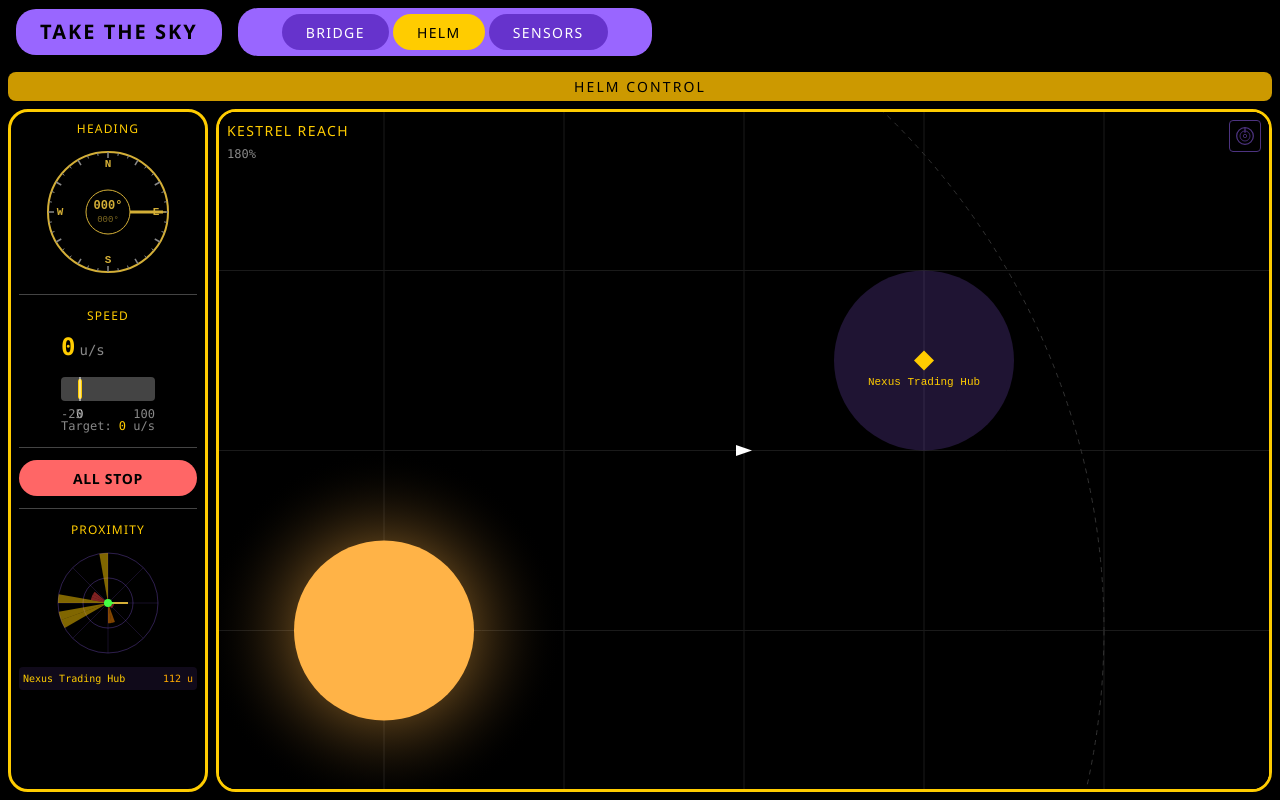
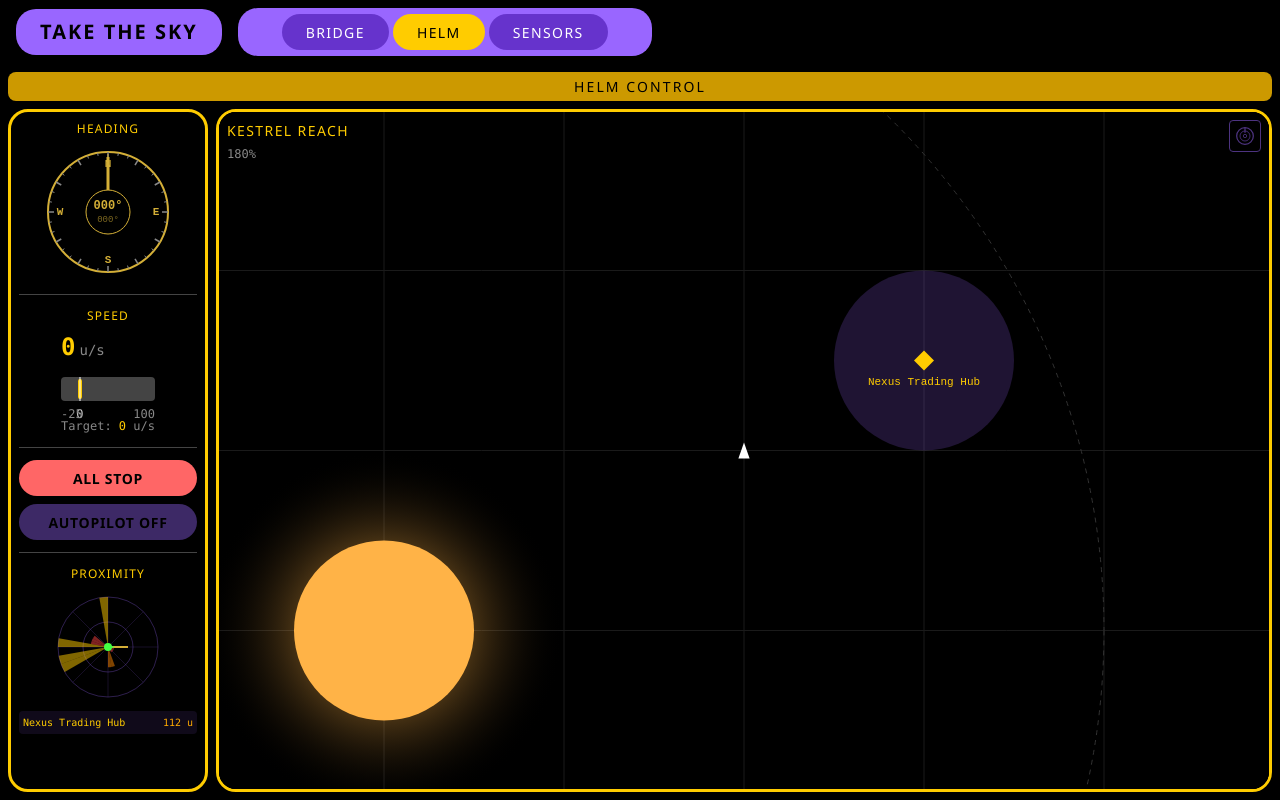
Before and after one commit to IntegerMan/FreighterSim, a Vue app: page /helm in a window 1280 px wide. Built offline with nearby package versions, Linux system fonts and the light colour scheme.

Commit message:
Navigation improvements

```diff
--- a/src/App.vue
+++ b/src/App.vue
@@ -31,6 +31,16 @@ onMounted(() => {
   // Subscribe stores to game loop
   const unsubscribe = subscribe((gameTime) => {
     gameStore.update(gameTime);
+
+    // Apply autopilot steering if enabled
+    if (navStore.autopilotEnabled && navStore.currentWaypoint && !shipStore.isDocked) {
+      const targetHeading = navStore.getHeadingToWaypoint(
+        shipStore.position,
+        navStore.currentWaypoint.position
+      );
+      shipStore.setTargetHeading(targetHeading);
+    }
+
     shipStore.update(gameTime);
     navStore.update(gameTime);
     sensorStore.update(gameTime);
--- a/src/components/map/HelmMap.vue
+++ b/src/components/map/HelmMap.vue
@@ -9,6 +9,8 @@ import {
   drawGrid,
   drawShipIcon,
   drawCourseProjection,
+  drawWaypoint,
+  drawWaypointPath,
   type CameraState
 } from '@/core/rendering';
 import type { Vector2, Station, Planet, JumpGate } from '@/models';
@@ -95,8 +97,33 @@ function render() {
   const isReversing = shipStore.speed < 0 || shipStore.targetSpeed < 0;
   drawCourseProjection(ctx, shipScreenPos, shipStore.heading, shipStore.speed, camera.value, 20, isReversing);
 
+  // Draw waypoint paths
+  const waypoints = navStore.waypoints;
+  if (waypoints.length > 0) {
+    // Line from ship to first waypoint
+    const firstWaypointScreenPos = worldToScreen(waypoints[0].position, camera.value);
+    drawWaypointPath(ctx, shipScreenPos, firstWaypointScreenPos);
+
+    // Lines between waypoints
+    for (let i = 0; i < waypoints.length - 1; i++) {
+      const fromScreenPos = worldToScreen(waypoints[i].position, camera.value);
+      const toScreenPos = worldToScreen(waypoints[i + 1].position, camera.value);
+      drawWaypointPath(ctx, fromScreenPos, toScreenPos);
+    }
+  }
+
+  // Draw waypoints
+  for (let i = 0; i < waypoints.length; i++) {
+    const waypoint = waypoints[i];
+    const screenPos = worldToScreen(waypoint.position, camera.value);
+    drawWaypoint(ctx, screenPos, waypoint.name, i === 0);
+  }
+
   // Draw ship
   drawShip(ctx);
+
+  // Check if waypoint reached
+  navStore.checkWaypointReached(shipStore.position);
 }
 
 function drawRadarOverlay(ctx: CanvasRenderingContext2D) {
@@ -335,7 +362,10 @@ function handleMouseDown(event: MouseEvent) {
       }
     }
 
-    // No object clicked - clear selection
+    // No object clicked - steer toward clicked position
+    const targetHeading = navStore.getHeadingToWaypoint(shipStore.position, worldPos);
+    navStore.disableAutopilot();
+    shipStore.setTargetHeading(targetHeading);
     navStore.clearSelection();
     sensorStore.clearSelection();
   } else if (event.button === 2) { // Right click - start panning
--- a/src/components/map/SystemMap.vue
+++ b/src/components/map/SystemMap.vue
@@ -2,7 +2,13 @@
 import { ref, onMounted, onUnmounted, computed } from 'vue';
 import { useShipStore, useNavigationStore, useSensorStore } from '@/stores';
 import { useGameLoop } from '@/core/game-loop';
-import { headingDegToCanvasRad } from '@/core/rendering';
+import {
+  headingDegToCanvasRad,
+  drawCourseProjection,
+  drawShipIcon,
+  drawWaypoint,
+  drawWaypointPath,
+} from '@/core/rendering';
 import type { Vector2, Station, Planet, JumpGate } from '@/models';
 
 // Colors matching our design system
@@ -104,8 +110,34 @@ function render() {
     drawJumpGate(ctx, gate);
   }
 
-  // Draw ship
+  // Draw waypoint paths
+  const waypoints = navStore.waypoints;
+  if (waypoints.length > 0) {
+    // Line from ship to first waypoint
+    const shipScreenPos = worldToScreen(shipStore.position);
+    const firstWaypointScreenPos = worldToScreen(waypoints[0].position);
+    drawWaypointPath(ctx, shipScreenPos, firstWaypointScreenPos);
+
+    // Lines between waypoints
+    for (let i = 0; i < waypoints.length - 1; i++) {
+      const fromScreenPos = worldToScreen(waypoints[i].position);
+      const toScreenPos = worldToScreen(waypoints[i + 1].position);
+      drawWaypointPath(ctx, fromScreenPos, toScreenPos);
+    }
+  }
+
+  // Draw waypoints
+  for (let i = 0; i < waypoints.length; i++) {
+    const waypoint = waypoints[i];
+    const screenPos = worldToScreen(waypoint.position);
+    drawWaypoint(ctx, screenPos, waypoint.name, i === 0);
+  }
+
+  // Draw ship with velocity line
   drawShip(ctx);
+
+  // Check if waypoint reached
+  navStore.checkWaypointReached(shipStore.position);
 }
 
 function drawGrid(ctx: CanvasRenderingContext2D) {
@@ -285,31 +317,20 @@ function drawJumpGate(ctx: CanvasRenderingContext2D, gate: JumpGate) {
 
 function drawShip(ctx: CanvasRenderingContext2D) {
   const screenPos = worldToScreen(shipStore.position);
-  const headingRad = headingDegToCanvasRad(shipStore.heading); // Convert to screen coords
+  const isReversing = shipStore.speed < 0 || shipStore.targetSpeed < 0;
 
-  ctx.save();
-  ctx.translate(screenPos.x, screenPos.y);
-  ctx.rotate(headingRad);
+  // Draw velocity projection line (same as helm screen)
+  drawCourseProjection(ctx, screenPos, shipStore.heading, shipStore.speed, {
+    zoom: zoom.value,
+    panOffset: panOffset.value,
+    centerX: cameraCenter.value.x,
+    centerY: cameraCenter.value.y,
+    canvasWidth: canvasWidth.value,
+    canvasHeight: canvasHeight.value,
+  }, 20, isReversing);
 
-  // Heading indicator line
-  ctx.strokeStyle = COLORS.shipHeading;
-  ctx.lineWidth = 2;
-  ctx.beginPath();
-  ctx.moveTo(0, 0);
-  ctx.lineTo(0, -30);
-  ctx.stroke();
-
-  // Ship triangle
-  const shipSize = 8;
-  ctx.fillStyle = COLORS.ship;
-  ctx.beginPath();
-  ctx.moveTo(0, -shipSize);
-  ctx.lineTo(shipSize * 0.7, shipSize);
-  ctx.lineTo(-shipSize * 0.7, shipSize);
-  ctx.closePath();
-  ctx.fill();
-
-  ctx.restore();
+  // Ship icon
+  drawShipIcon(ctx, screenPos, shipStore.heading, 8, COLORS.ship);
 }
 
 // Event handlers
@@ -364,7 +385,8 @@ function handleMouseDown(event: MouseEvent) {
       }
     }
 
-    // No object clicked - clear selection
+    // No object clicked - add waypoint at clicked position
+    navStore.addWaypoint(worldPos);
     navStore.clearSelection();
     sensorStore.clearSelection();
   } else if (event.button === 2) { // Right click - start panning
--- a/src/components/panels/NavigationPanel.vue
+++ b/src/components/panels/NavigationPanel.vue
@@ -62,14 +62,7 @@ const selectedObject = computed(() => {
         </div>
       </div>
 
-      <!-- Helm Link -->
-      <div class="nav-panel__divider"></div>
 
-      <div class="nav-panel__link-section">
-        <router-link to="/helm" class="nav-panel__helm-link">
-          OPEN HELM CONTROLS →
-        </router-link>
-      </div>
 
       <!-- Docked indicator -->
       <div v-if="shipStore.isDocked" class="nav-panel__docked-notice">
--- a/src/components/ui/HeadingGauge.vue
+++ b/src/components/ui/HeadingGauge.vue
@@ -4,6 +4,7 @@ import { ref, onMounted, watch } from 'vue';
 interface Props {
   currentHeading: number;
   targetHeading: number;
+  waypointHeading: number | null;
   disabled?: boolean;
 }
 
@@ -54,10 +55,10 @@ function drawGauge() {
 
   // Draw cardinal directions
   const cardinalDirections = [
-    { angle: 0, label: 'E' },
-    { angle: 90, label: 'S' },
-    { angle: 180, label: 'W' },
-    { angle: 270, label: 'N' },
+    { angle: 0, label: 'N' },
+    { angle: 90, label: 'E' },
+    { angle: 180, label: 'S' },
+    { angle: 270, label: 'W' },
   ];
 
   ctx.fillStyle = '#D4AF37';
@@ -66,7 +67,7 @@ function drawGauge() {
   ctx.textBaseline = 'middle';
 
   cardinalDirections.forEach(({ angle, label }) => {
-    const rad = (angle * Math.PI) / 180;
+    const rad = ((angle - 90) * Math.PI) / 180;
     const x = centerX + Math.cos(rad) * (radius - 12);
     const y = centerY + Math.sin(rad) * (radius - 12);
     ctx.fillText(label, x, y);
@@ -80,7 +81,7 @@ function drawGauge() {
   ctx.textBaseline = 'middle';
 
   for (let i = 0; i < 360; i += 10) {
-    const rad = (i * Math.PI) / 180;
+    const rad = ((i - 90) * Math.PI) / 180;
     const x1 = centerX + Math.cos(rad) * radius;
     const y1 = centerY + Math.sin(rad) * radius;
 
@@ -104,7 +105,7 @@ function drawGauge() {
   }
 
   // Draw target heading indicator (thin line)
-  const targetRad = (normalizeAngle(props.targetHeading) * Math.PI) / 180;
+  const targetRad = ((normalizeAngle(props.targetHeading) - 90) * Math.PI) / 180;
   ctx.strokeStyle = 'rgba(212, 175, 55, 0.5)';
   ctx.lineWidth = 2;
   ctx.beginPath();
@@ -115,7 +116,7 @@ function drawGauge() {
   ctx.stroke();
 
   // Draw current heading needle
-  const currentRad = (normalizeAngle(props.currentHeading) * Math.PI) / 180;
+  const currentRad = ((normalizeAngle(props.currentHeading) - 90) * Math.PI) / 180;
   ctx.strokeStyle = '#D4AF37';
   ctx.lineWidth = 3;
   ctx.beginPath();
@@ -145,6 +146,27 @@ function drawGauge() {
   ctx.fillStyle = 'rgba(212, 175, 55, 0.6)';
   ctx.font = '9px monospace';
   ctx.fillText(normalizeAngle(props.targetHeading).toFixed(0).padStart(3, '0') + '°', centerX, centerY + 8);
+
+  // Draw waypoint heading indicator (purple triangle at edge)
+  if (props.waypointHeading !== null) {
+    const waypointRad = ((normalizeAngle(props.waypointHeading) - 90) * Math.PI) / 180;
+    const triangleSize = 8;
+    const dist = radius + 2; // Slightly outside the main circle
+
+    ctx.save();
+    ctx.translate(centerX + Math.cos(waypointRad) * dist, centerY + Math.sin(waypointRad) * dist);
+    ctx.rotate(waypointRad);
+
+    ctx.fillStyle = '#9966FF'; // Purple color for waypoints
+    ctx.beginPath();
+    ctx.moveTo(0, 0); // Point of the triangle
+    ctx.lineTo(-triangleSize, -triangleSize / 2);
+    ctx.lineTo(-triangleSize, triangleSize / 2);
+    ctx.closePath();
+    ctx.fill();
+
+    ctx.restore();
+  }
 }
 
 function handleCanvasClick(event: MouseEvent) {
@@ -164,7 +186,9 @@ function handleCanvasClick(event: MouseEvent) {
   const deltaX = canvasX - centerX;
   const deltaY = canvasY - centerY;
 
-  let angle = Math.atan2(deltaY, deltaX) * (180 / Math.PI);
+  // atan2(y, x) gives angle from Easterly axis.
+  // We want Northerly axis (0), so we adjust by +90 degrees.
+  let angle = Math.atan2(deltaY, deltaX) * (180 / Math.PI) + 90;
   angle = normalizeAngle(angle);
 
   emit('setHeading', angle);
@@ -175,7 +199,7 @@ onMounted(() => {
   drawGauge();
 });
 
-watch([() => props.currentHeading, () => props.targetHeading], () => {
+watch([() => props.currentHeading, () => props.targetHeading, () => props.waypointHeading], () => {
   drawGauge();
 });
 </script>
--- a/src/core/rendering/mapUtils.ts
+++ b/src/core/rendering/mapUtils.ts
@@ -25,7 +25,7 @@ const DEG_TO_RAD = Math.PI / 180;
  * where positive rotation is clockwise on screen (Y increases downward).
  */
 export function headingDegToCanvasRad(headingDeg: number): number {
-  return (headingDeg + 90) * DEG_TO_RAD;
+  return headingDeg * DEG_TO_RAD;
 }
 
 export interface CameraState {
@@ -222,3 +222,51 @@ export function drawCourseProjection(
     ctx.fill();
   }
 }
+
+/**
+ * Draw a waypoint marker
+ */
+export function drawWaypoint(
+  ctx: CanvasRenderingContext2D,
+  screenPos: Vector2,
+  name: string,
+  isActive: boolean
+): void {
+  const size = 8;
+  const color = isActive ? '#9966FF' : '#FFCC00';
+  const labelColor = isActive ? '#9966FF' : '#FFCC00';
+
+  // Draw box
+  ctx.strokeStyle = color;
+  ctx.fillStyle = isActive ? 'rgba(153, 102, 255, 0.2)' : 'rgba(255, 204, 0, 0.1)';
+  ctx.lineWidth = 2;
+  ctx.beginPath();
+  ctx.rect(screenPos.x - size, screenPos.y - size, size * 2, size * 2);
+  ctx.fill();
+  ctx.stroke();
+
+  // Draw label below
+  ctx.fillStyle = labelColor;
+  ctx.font = '10px "Share Tech Mono", monospace';
+  ctx.textAlign = 'center';
+  ctx.fillText(name, screenPos.x, screenPos.y + size + 14);
+}
+
+/**
+ * Draw dashed line connecting waypoints or ship to waypoint
+ */
+export function drawWaypointPath(
+  ctx: CanvasRenderingContext2D,
+  fromPos: Vector2,
+  toPos: Vector2,
+  color = 'rgba(153, 102, 255, 0.6)'
+): void {
+  ctx.strokeStyle = color;
+  ctx.lineWidth = 2;
+  ctx.setLineDash([8, 4]);
+  ctx.beginPath();
+  ctx.moveTo(fromPos.x, fromPos.y);
+  ctx.lineTo(toPos.x, toPos.y);
+  ctx.stroke();
+  ctx.setLineDash([]);
+}
--- /dev/null
+++ b/src/models/Waypoint.ts
@@ -0,0 +1,10 @@
+import type { Vector2 } from './math';
+
+/**
+ * Waypoint interface for navigation system
+ */
+export interface Waypoint {
+    id: string;
+    position: Vector2;
+    name: string;
+}
--- a/src/models/index.ts
+++ b/src/models/index.ts
@@ -18,6 +18,9 @@ export { createContact, updateContactRelative, getContactSymbol, formatBearing,
 export type { Ship, SystemStatus, ShipEngines, ShipSensors } from './Ship';
 export { createShip, DEFAULT_SHIP, DEFAULT_ENGINES, DEFAULT_SENSORS } from './Ship';
 
+export type { Waypoint } from './Waypoint';
+
+
 export type {
   ParticleGridConfig,
   ParticleCell,
--- a/src/models/math.ts
+++ b/src/models/math.ts
@@ -63,9 +63,8 @@ export function vec2Normalize(v: Vector2): Vector2 {
 export function vec2FromAngle(degrees: number, length: number = 1): Vector2 {
   const radians = degreesToRadians(degrees);
   return {
-    x: Math.cos(radians) * length,
-    // World coordinates use +Y as up; flip the sine so 90° points down on screen
-    y: -Math.sin(radians) * length,
+    x: Math.sin(radians) * length,
+    y: Math.cos(radians) * length,
   };
 }
 
@@ -73,7 +72,7 @@ export function vec2FromAngle(degrees: number, length: number = 1): Vector2 {
  * Get the angle (in degrees) of a vector
  */
 export function vec2ToAngle(v: Vector2): number {
-  return radiansToDegrees(Math.atan2(v.y, v.x));
+  return normalizeAngle(radiansToDegrees(Math.atan2(v.x, v.y)));
 }
 
 /**
--- a/src/stores/navigationStore.ts
+++ b/src/stores/navigationStore.ts
@@ -1,8 +1,11 @@
 import { defineStore } from 'pinia';
 import { ref, computed } from 'vue';
-import type { StarSystem } from '@/models';
+import type { StarSystem, Waypoint, Vector2 } from '@/models';
 import { updatePlanetOrbit } from '@/models';
 import type { GameTime } from '@/core/game-loop';
+
+// Distance threshold for waypoint reached detection (world units)
+const WAYPOINT_REACHED_DISTANCE = 50;
 
 /**
  * Navigation store - manages the current star system and celestial objects
@@ -20,6 +23,13 @@ export const useNavigationStore = defineStore('navigation', () => {
   const mapCenterX = ref(0);
   const mapCenterY = ref(0);
 
+  // Waypoint navigation
+  const waypoints = ref<Waypoint[]>([]);
+  const waypointCounter = ref(0);
+
+  // Autopilot
+  const autopilotEnabled = ref(false);
+
   // Computed
   const systemName = computed(() => currentSystem.value?.name ?? 'Unknown System');
 
@@ -35,6 +45,10 @@ export const useNavigationStore = defineStore('navigation', () => {
   const selectedPlanet = computed(() => {
     if (selectedObjectType.value !== 'planet' || !selectedObjectId.value) return null;
     return planets.value.find(p => p.id === selectedObjectId.value) ?? null;
+  });
+
+  const currentWaypoint = computed(() => {
+    return waypoints.value.length > 0 ? waypoints.value[0] : null;
   });
 
   // Actions
@@ -83,6 +97,75 @@ export const useNavigationStore = defineStore('navigation', () => {
     mapCenterY.value = 0;
   }
 
+  // Waypoint management
+  function addWaypoint(position: Vector2) {
+    waypointCounter.value++;
+    const waypoint: Waypoint = {
+      id: `waypoint-${Date.now()}-${waypointCounter.value}`,
+      position: { ...position },
+      name: `Waypoint ${waypointCounter.value}`,
+    };
+    waypoints.value.push(waypoint);
+  }
+
+  function removeWaypoint(id: string) {
+    const index = waypoints.value.findIndex(w => w.id === id);
+    if (index !== -1) {
+      waypoints.value.splice(index, 1);
+    }
+  }
+
+  function clearWaypoints() {
+    waypoints.value = [];
+    waypointCounter.value = 0;
+    autopilotEnabled.value = false;
+  }
+
+  function checkWaypointReached(shipPosition: Vector2) {
+    if (currentWaypoint.value) {
+      const dx = currentWaypoint.value.position.x - shipPosition.x;
+      const dy = currentWaypoint.value.position.y - shipPosition.y;
+      const distance = Math.sqrt(dx * dx + dy * dy);
+
+      if (distance <= WAYPOINT_REACHED_DISTANCE) {
+        // Remove the reached waypoint
+        removeWaypoint(currentWaypoint.value.id);
+
+        // Disable autopilot if no more waypoints
+        if (waypoints.value.length === 0) {
+          autopilotEnabled.value = false;
+        }
+      }
+    }
+  }
+
+  function getHeadingToWaypoint(shipPosition: Vector2, waypointPosition: Vector2): number {
+    const dx = waypointPosition.x - shipPosition.x;
+    const dy = waypointPosition.y - shipPosition.y;
+
+    // Use standard 0=North (Up), 90=East (Right) system
+    // Math.atan2(dx, dy) starts from 0 at North and goes clockwise
+    const angleRad = Math.atan2(dx, dy);
+    const angleDeg = (angleRad * 180) / Math.PI;
+
+    // Normalize to 0-360
+    return (angleDeg + 360) % 360;
+  }
+
+  // Autopilot
+  function toggleAutopilot() {
+    // Can only enable if there's a waypoint
+    if (!autopilotEnabled.value && currentWaypoint.value) {
+      autopilotEnabled.value = true;
+    } else {
+      autopilotEnabled.value = false;
+    }
+  }
+
+  function disableAutopilot() {
+    autopilotEnabled.value = false;
+  }
+
   function update(gameTime: GameTime) {
     if (!currentSystem.value || gameTime.paused) return;
 
@@ -96,6 +179,7 @@ export const useNavigationStore = defineStore('navigation', () => {
     currentSystem.value = null;
     clearSelection();
     resetMapView();
+    clearWaypoints();
   }
 
   return {
@@ -106,6 +190,8 @@ export const useNavigationStore = defineStore('navigation', () => {
     mapZoom,
     mapCenterX,
     mapCenterY,
+    waypoints,
+    autopilotEnabled,
     // Computed
     systemName,
     stations,
@@ -113,6 +199,7 @@ export const useNavigationStore = defineStore('navigation', () => {
     jumpGates,
     selectedStation,
     selectedPlanet,
+    currentWaypoint,
     // Actions
     loadSystem,
     selectStation,
@@ -123,6 +210,13 @@ export const useNavigationStore = defineStore('navigation', () => {
     adjustMapZoom,
     setMapCenter,
     resetMapView,
+    addWaypoint,
+    removeWaypoint,
+    clearWaypoints,
+    checkWaypointReached,
+    getHeadingToWaypoint,
+    toggleAutopilot,
+    disableAutopilot,
     update,
     reset,
   };
--- a/src/views/HelmView.vue
+++ b/src/views/HelmView.vue
@@ -9,6 +9,12 @@ import { formatDistance } from '@/models';
 const shipStore = useShipStore();
 const sensorStore = useSensorStore();
 const navStore = useNavigationStore();
+
+// Waypoint heading for compass display
+const waypointHeading = computed(() => {
+  if (!navStore.currentWaypoint) return null;
+  return navStore.getHeadingToWaypoint(shipStore.position, navStore.currentWaypoint.position);
+});
 
 // Docking logic (moved from DockingPanel)
 const nearestStation = computed(() => {
@@ -56,6 +62,8 @@ function handleUndock() {
 }
 
 function setHeading(heading: number) {
+  // Manual heading adjustment - disable autopilot
+  navStore.disableAutopilot();
   shipStore.setTargetHeading(heading);
 }
 
@@ -85,6 +93,7 @@ function handleRadarSelect(contactId: string) {
           <HeadingGauge
             :current-heading="shipStore.heading"
             :target-heading="shipStore.targetHeading"
+            :waypoint-heading="waypointHeading"
             :disabled="shipStore.isDocked"
             @set-heading="setHeading"
           />
@@ -148,6 +157,15 @@ function handleRadarSelect(contactId: string) {
               disabled
             />
           </template>
+
+          <!-- Autopilot Toggle -->
+          <LcarsButton
+            :label="navStore.autopilotEnabled ? 'AUTOPILOT ON' : 'AUTOPILOT OFF'"
+            :color="navStore.autopilotEnabled ? 'success' : 'purple'"
+            full-width
+            :disabled="shipStore.isDocked || !navStore.currentWaypoint"
+            @click="navStore.toggleAutopilot()"
+          />
         </div>
 
         <!-- Divider -->
```
Also changed, not shown: 4 other files (tests, documents, lock files or other folders).
